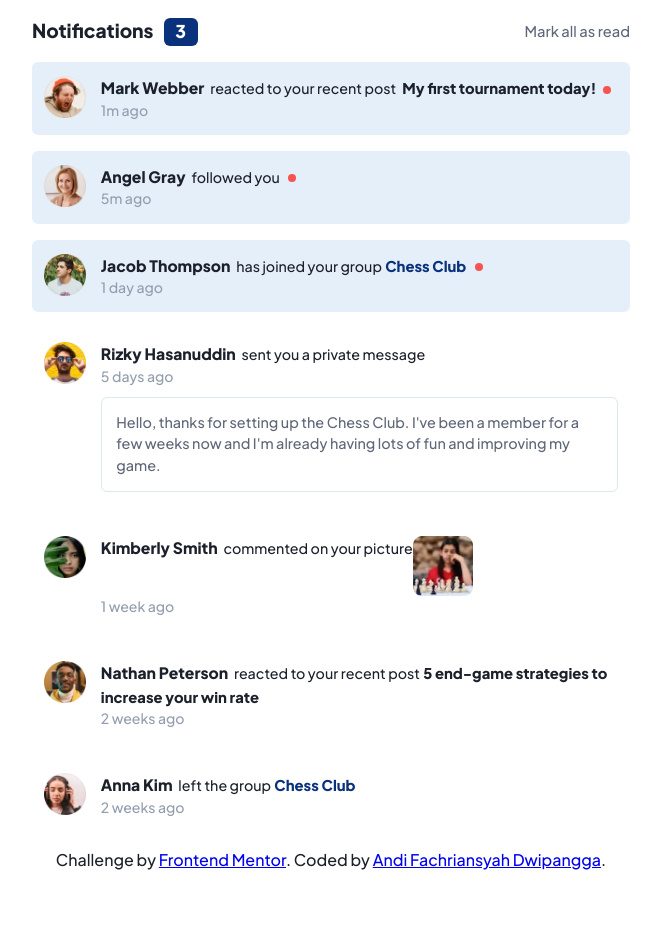
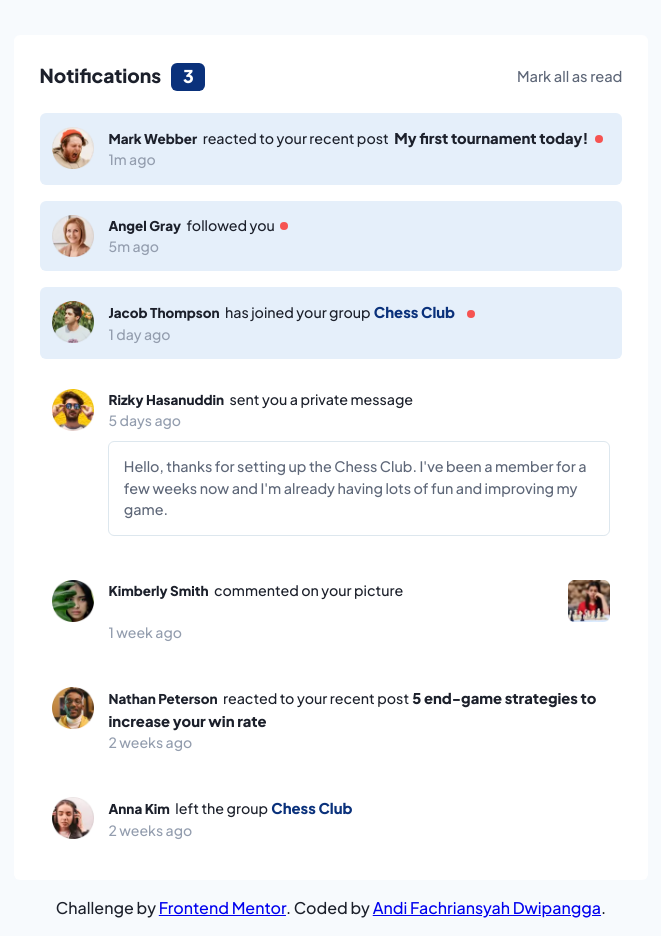
Before and after one commit to fachridp/Notifications-page, a plain HTML site: page index.html in a window 1280 px wide. Shown: the whole page, without its empty margins (309-970 px from the left). Before the commit the page ends 888 px from the top, so only its background shows below. Drawn offline with Linux system fonts and the light colour scheme.

Commit message:
Fix commit

```diff
--- a/index.html
+++ b/index.html
@@ -161,7 +161,7 @@
         </div>
       </section>
     </main>
-    <div class="attribution">
+    <footer class="attribution">
       Challenge by
       <a href="https://www.frontendmentor.io?ref=challenge" target="_blank"
         >Frontend Mentor</a
@@ -169,6 +169,7 @@
       <a href="https://github.com/fachridp" target="_blank"
         >Andi Fachriansyah Dwipangga</a
       >.
+    </footer>
     </div>
   </body>
 </html>
--- a/styles/style.css
+++ b/styles/style.css
@@ -93,7 +93,7 @@ h6 {
 }
 
 p.profile-name {
-    font-size: .98rem;
+    font-size: .84rem;
     font-weight: var(--fw-bold);
     position: relative;
 }
@@ -128,17 +128,18 @@ body {
     font-family: var(--ff-base);
     font-size: 1rem;
     font-weight: var(--fw-regular);
-    background-color: var(--White);
     color: var(--VeryDarkBlue);
-    padding: 1rem;
+    background-color: var(--VerylightGrayishBlue);
 }
 
 main {
-    max-width: 343px;
+    max-width: 360px;
+    min-width: 360px;
     min-height: 100vh;
-    margin: 0 auto;
-    display: grid;
-    gap: 1rem;
+    margin: 0 auto 1rem auto;
+    padding: 1.4rem .88rem 0 .88rem;
+    border-radius: var(--br-regular);
+    background-color: var(--White);
 }
 
 .notif-flex {
@@ -172,7 +173,10 @@ main {
 
 .notif-list-container {
     --p-regular: .88rem .78rem;
-    --p-msg: .88rem 1rem .88rem .9rem;
+    --p-msg: .88rem .922rem .88rem .9rem;
+    --m-regular: 1.38rem 0 0 0;
+
+    margin: var(--m-regular);
     display: grid;
     gap: 1rem;
 }
@@ -182,7 +186,7 @@ p.profile-name.sm-red-circle-mark::after {
     width: 8px;
     height: 8px;
     position: absolute;
-    right: .8rem;
+    right: .32rem;
     bottom: .38rem;
     background-color: var(--Red);
     border-radius: var(--br-circle);
@@ -193,7 +197,7 @@ p.profile-name.sm-red-circle-angel::after {
     width: 8px;
     height: 8px;
     position: absolute;
-    right: 4.1rem;
+    right: 4.28rem;
     bottom: .38rem;
     background-color: var(--Red);
     border-radius: var(--br-circle);
@@ -204,7 +208,7 @@ p.profile-name.sm-red-circle-jacob::after {
     width: 8px;
     height: 8px;
     position: absolute;
-    right: 7.32rem;
+    right: 6.8rem;
     bottom: .38rem;
     background-color: var(--Red);
     border-radius: var(--br-circle);
@@ -232,7 +236,9 @@ p.profile-name.sm-red-circle-jacob::after {
 
 /* Author Styling */
 .attribution {
-    margin-block: 1rem 0;
+    max-width: 360px;
+    min-width: 360px;
+    margin: 1rem auto;
     padding-block: 0 1rem;
     text-align: center;
 }
@@ -240,9 +246,16 @@ p.profile-name.sm-red-circle-jacob::after {
 /* End of Author Styling */
 
 /* Media Querys */
-@media only screen and (min-width: 630px) {
+@media only screen and (min-width: 800px) {
+    body {
+        background-color: var(--VerylightGrayishBlue);
+    }
+
     main {
         max-width: 598px;
+        min-width: 634px;
+        margin-block: 2.2rem 0;
+        padding: 1.6rem;
     }
 
     p.profile-name.sm-red-circle-mark::after {
@@ -256,6 +269,22 @@ p.profile-name.sm-red-circle-jacob::after {
     p.profile-name.sm-red-circle-jacob::after {
         right: 8.41rem;
     }
+
+    .notif-detail-items-flex {
+        justify-content: space-between;
+    }
+
+    .comment-picture {
+        width: 42px;
+    }
+
+    .attribution {
+        max-width: inherit;
+        min-width: inherit;
+        margin: 1rem auto;
+        padding-block: 0 1rem;
+        text-align: center;
+    }
 }
 
 /* End of Media Querys */
```
